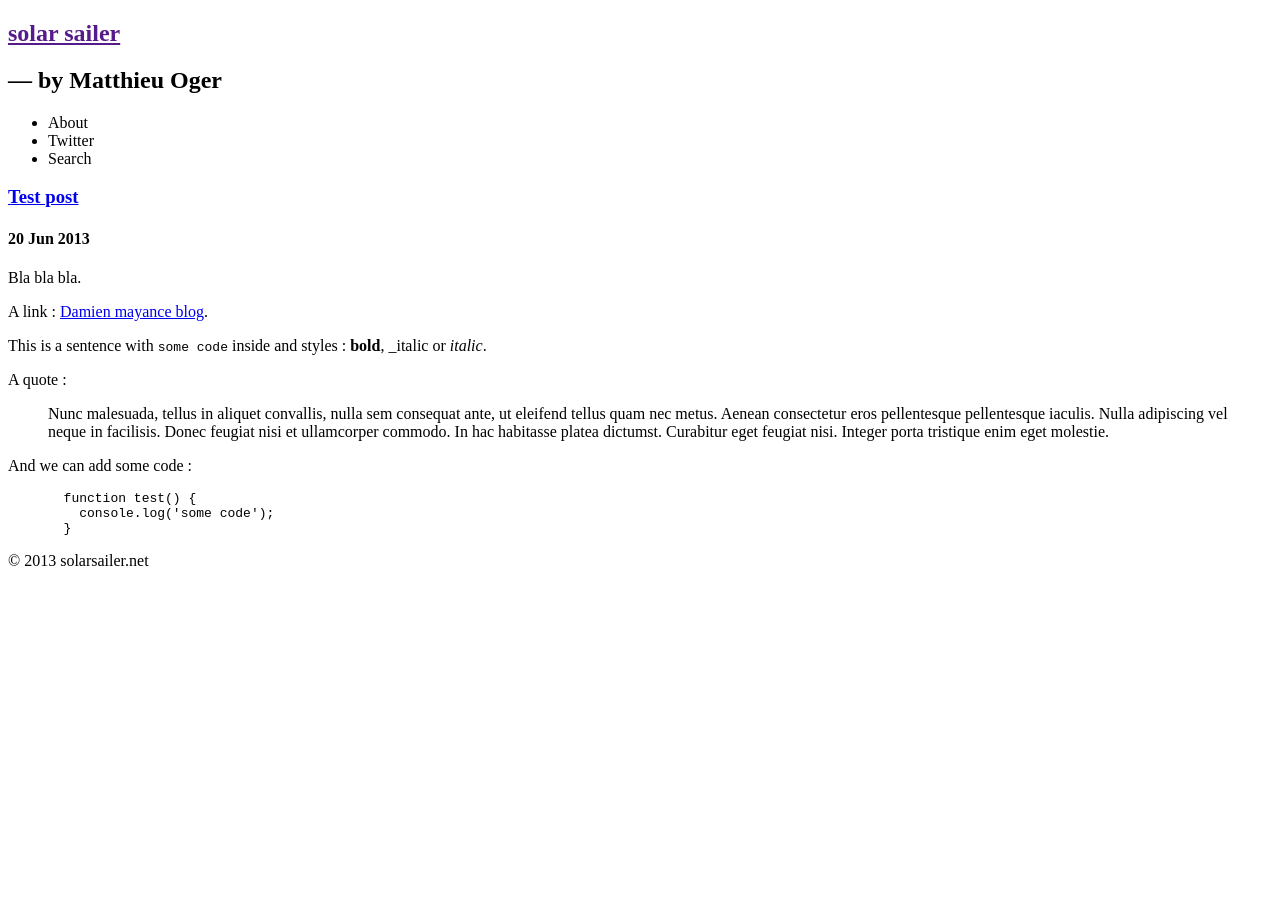
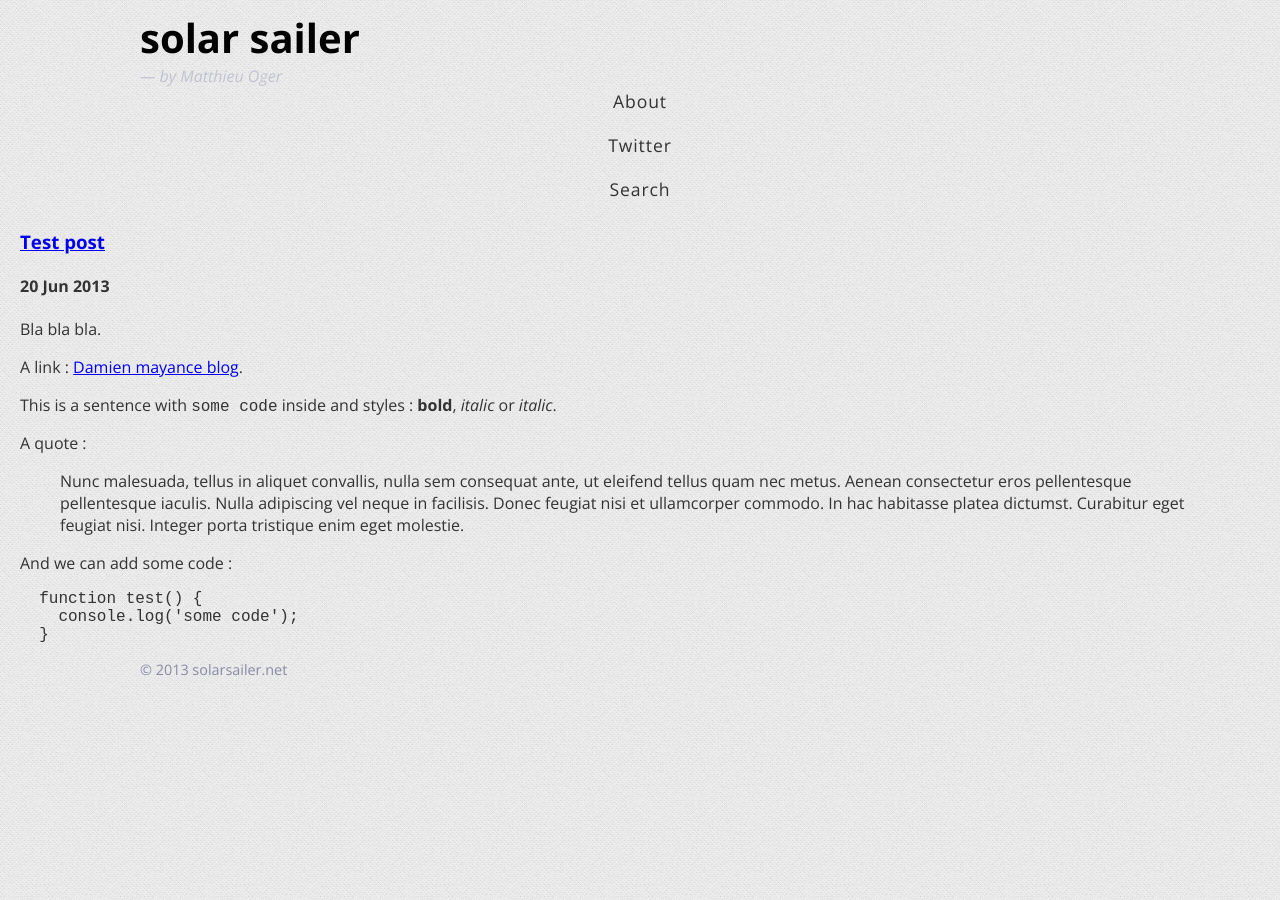
Before and after one commit to solarsailer/matthieuoger.com, a Jekyll site: the page built from _posts/2013-06-20-test-post.markdown, in a window 1280 px wide. Built offline with Jekyll 4.4.1, drawn with Linux system fonts in a browser that asks for light colours.

Commit message:
Styling
* Default CSS
* Mixins
* Change the test-post
* Change the meta

```diff
--- a/_includes/meta.html
+++ b/_includes/meta.html
@@ -3,10 +3,11 @@
 
 <!-- css -->
 <link rel='stylesheet' type='text/css' href='http://fonts.googleapis.com/css?family=Open+Sans:400italic,400,700' />
-<link rel="stylesheet" type="text/css" href="solarsailer.css" />
+<link rel="stylesheet" type="text/css" href="/static/css/normalize.css" />
+<link rel="stylesheet" type="text/css" href="/static/css/solarsailer.css" />
 
 <!-- javascript -->
-<script src="solarsailer.js"></script>
+<script src="/static/js/solarsailer.js"></script>
 
 <!--
   <meta http-equiv="X-UA-Compatible" content="IE=edge,chrome=1">
--- a/_posts/2013-06-20-test-post.markdown
+++ b/_posts/2013-06-20-test-post.markdown
@@ -9,7 +9,7 @@ Bla bla bla.
 
 A link : [Damien mayance blog][dmayance].
 
-This is a sentence with `some code` inside and styles : **bold**, _italic or *italic*.
+This is a sentence with `some code` inside and styles : **bold**, _italic_ or *italic*.
 
 A quote :
 
--- a/static/css/solarsailer.css
+++ b/static/css/solarsailer.css
@@ -0,0 +1,86 @@
+@charset "utf-8";
+/**
+ * solarsailer — by Matthieu Oger
+ *
+ * -------------------------
+ * link: solarsailer.net
+ * rss: solarsailer.net/rss
+ * feed: @solarsailerfeed
+ * contact: @yiashen
+ * -------------------------
+ *
+ * Everything is handmade, except the Entypo icons and the Open Sans font.
+ *
+ * The rules must follow a strict order :
+ * - display
+ * - position
+ * - margin/padding
+ * - width/height
+ * - background/border
+ * - color/font/text/letter
+ * - transition
+ * - media queries
+ */
+/**
+ * solarsailer — by Matthieu Oger
+ */
+body {
+  margin: 0;
+  padding: 0;
+  background: url("/static/images/background.png") #ededed;
+  color: #333333;
+  font-family: 'Open Sans', sans-serif;
+  font-size: 100%; }
+
+.page {
+  margin: 10px 20px; }
+
+.page-header {
+  height: 200px; }
+  @media only screen and (min-width: 1024px) {
+    .page-header {
+      margin: 0 auto;
+      max-width: 1000px; } }
+
+.site-title__main,
+.site-title__current {
+  margin: 0; }
+
+.site-title__main {
+  font-size: 2.5em; }
+  .site-title__main a {
+    color: black;
+    text-decoration: none; }
+
+.site-title__current {
+  color: #c2c3d1;
+  font-size: 1em;
+  font-style: italic;
+  font-weight: normal; }
+
+.site-nav {
+  list-style: none;
+  padding: 0;
+  font-size: 1.1em;
+  text-align: center;
+  letter-spacing: 0.05em; }
+  .site-nav li {
+    display: inline;
+    height: 40px;
+    padding: 0 15px;
+    cursor: pointer; }
+
+@media only screen and (min-width: 481px) {
+  .site-nav {
+    margin: 0; }
+    .site-nav li {
+      display: block;
+      padding: 2px 0; } }
+.page-footer {
+  margin-top: 100px;
+  color: #888aa5;
+  font-size: 0.9em; }
+  @media only screen and (min-width: 1024px) {
+    .page-footer {
+      margin: 0 auto;
+      max-width: 1000px; } }
```
Also changed, not shown: _sources/mixins.scss (added, +29 -0 lines), _sources/solarsailer.scss (+146 -0 lines), 3 other files.
